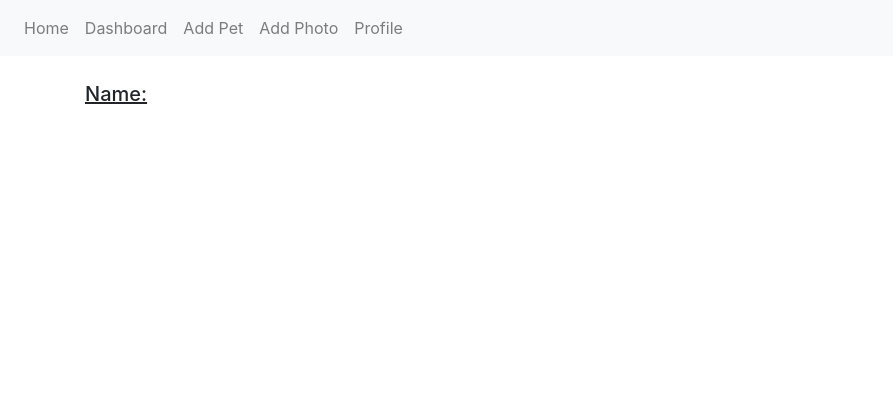
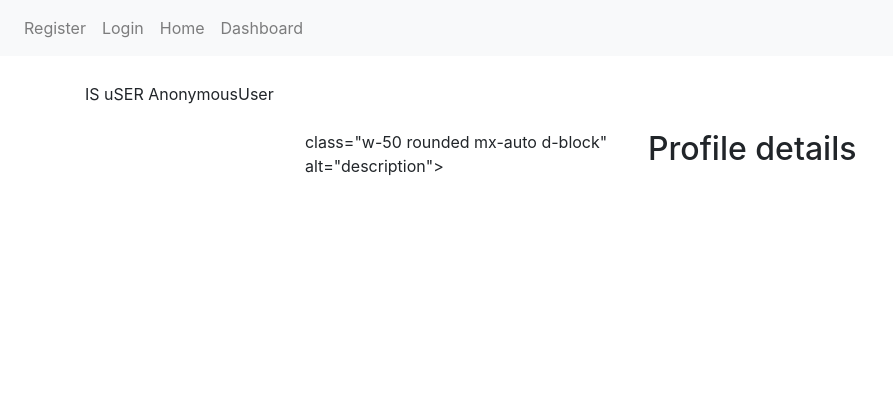
Before and after one commit to ivan-yosifov88/kufarbg_app, a Django app: template templates/auth_app/profile_details.html in a window 1280 px wide. Shown: the top 420 px of the page, without its empty margins (0-893 px from the left). Run offline with Django 3.2, Linux system fonts and the light colour scheme; the template is opened without the code that fills it, so the values that code supplies are empty; some libraries are stand-ins or nearby versions.

Commit message:
Added template tag to manage the base template navigation and added some changes to auth views

```diff
--- /dev/null
+++ b/kufarbg_app/main_app/templatetags/is_user.py
@@ -0,0 +1,11 @@
+from django import template
+
+register = template.Library()
+
+
+@register.simple_tag(takes_context=True)
+def is_user(context):
+    request = context['request']
+    if not request.user.is_authenticated:
+        return False
+    return request.user
--- a/templates/auth_app/profile_details.html
+++ b/templates/auth_app/profile_details.html
@@ -3,27 +3,41 @@
 
 
 {% block page_content %}
+    <div class="row justify-content-center">
+        <div class="d-flex">
+            <div class="d-inline p-2 w-50">
+                {% if profile.image_url %}
+                    <img src="{{ profile.image_url }}"
+                {% endif %}
+                         class="w-50 rounded mx-auto d-block" alt="description">
+            </div>
+            <div class="d-inline p-2 w-50">
+
                 <div class="d-flex flex-column">
-        <h5><u>Name:</u> {{ profile.first_name }} {{ profile.last_name }}</h5>
-        {#  getter property `fullname` in profile is also fine #}
-
-        {# <h5><u>Birthdate:</u> July 15, 1999</h5>#}
+                    <h2>Profile details</h2>
+                    {% if profile.first_name and profile.last_name %}
+                        <h5><u>Name:</u> {{ profile.full_name }}</h5>
+                    {% endif %}
                     {% if profile.date_of_birth %}
-            <h5><u>Birthdate:</u> {{ profile.date_of_birth }}</h5>
+                        <h5><u>Age:</u> {{ profile.age }}</h5>
                     {% endif %}
                     {% if profile.email %}
                         <h5><u>Email:</u> {{ profile.email }}</h5>
                     {% endif %}
+                    {% if profile.phone_number %}
+                        <h5><u>Phone number:</u> {{ profile.phone_number }}</h5>
+                    {% endif %}
                     {% if profile.gender %}
                         <h5><u>Gender:</u> {{ profile.gender }}</h5>
                     {% endif %}
-        {% if profile.description %}
-            <h5><u>Description:</u> {{ profile.description }}</h5>
-        {% endif %}
                 </div>
+            </div>
+        </div>
+    </div>
+
     {% if is_owner %}
-        <a href="{% url 'edit profile' %}" class="btn btn-primary">Edit Profile</a>
-        <a href="{% url 'delete profile' %}" class="btn btn-danger">Delete Profile</a>
-        <a href="{% url 'change pass' %}" class="btn btn-primary">Change Password</a>
+        <a href="{% url 'edit profile' object.pk %}" class="btn btn-primary">Edit Profile</a>
+        <a href="{% url 'delete profile' object.pk %}" class="btn btn-danger">Delete Profile</a>
+        <a href="{% url 'change pass' object.pk %}" class="btn btn-primary">Change Password</a>
     {% endif %}
 {% endblock %}
--- a/templates/base/base_test_index.html
+++ b/templates/base/base_test_index.html
@@ -1,3 +1,6 @@
+{% load is_user %}
+{% is_user as is_user %}
+
 <!DOCTYPE html>
 <html lang="en">
 
@@ -22,24 +25,41 @@
     </button>
     <div class="collapse navbar-collapse" id="navbarNavDropdown">
         <ul class="navbar-nav">
+                {% if is_user %}
                 <li class="nav-item">
-                    <a class="nav-link" href="#">Home</a>
+                    <a class="nav-link" href="{% url 'logout' %}">Logout</a>
+                <li class="nav-item">
+                <li class="nav-item">
+                    <a class="nav-link" href="#">Add destination</a>
+                </li>
+                <li class="nav-item">
+                    <a class="nav-link" href="#">Add Photo</a>
+                </li>
+                <li class="nav-item">
+                    <a class="nav-link" href="{% url 'profile details' is_user.pk %}">Profile</a>
+                </li>
+                {% endif %}
+                {% if not is_user %}
+                <li class="nav-item">
+                    <a class="nav-link" href="{% url 'create profile' %}">Register</a>
+                <li class="nav-item">
+                <li class="nav-item">
+                        <a class="nav-link" href="{% url 'login' %}">Login</a>
+                    <li class="nav-item">
+                {% endif %}
+                <li class="nav-item">
+                    <a class="nav-link" href="{% url 'show home' %}">Home</a>
                 <li class="nav-item">
                     <a class="nav-link" href="#">Dashboard</a>
-                </li>
-                    <li class="nav-item">
-                        <a class="nav-link" href="#">Add Pet</a>
-                    </li>
-                    <li class="nav-item">
-                        <a class="nav-link" href="#">Add Photo</a>
-                    </li>
-                <li class="nav-item">
-                    <a class="nav-link" href="#">Profile</a>
                 </li>
         </ul>
     </div>
 </nav>
 <div class="container">
+
+<p>
+    IS uSER {{ user }}
+</p>
 {% block page_content %}
 {% endblock %}
 
```
Also changed, not shown: kufarbg_app/auth_app/forms.py (+5 -4 lines), kufarbg_app/auth_app/models.py (+12 -2 lines), kufarbg_app/auth_app/url.py (+4 -3 lines), kufarbg_app/auth_app/views.py (+10 -5 lines), kufarbg_app/main_app/views.py (+11 -0 lines), kufarbg_app/settings.py (+9 -1 lines), kufarbg_app/auth_app/migrations/0005_rename_age_profile_date_of_birth_and_more.py (added), kufarbg_app/main_app/templatetags/__init__.py (added). Lines whose indentation alone changed are shown as unchanged.
